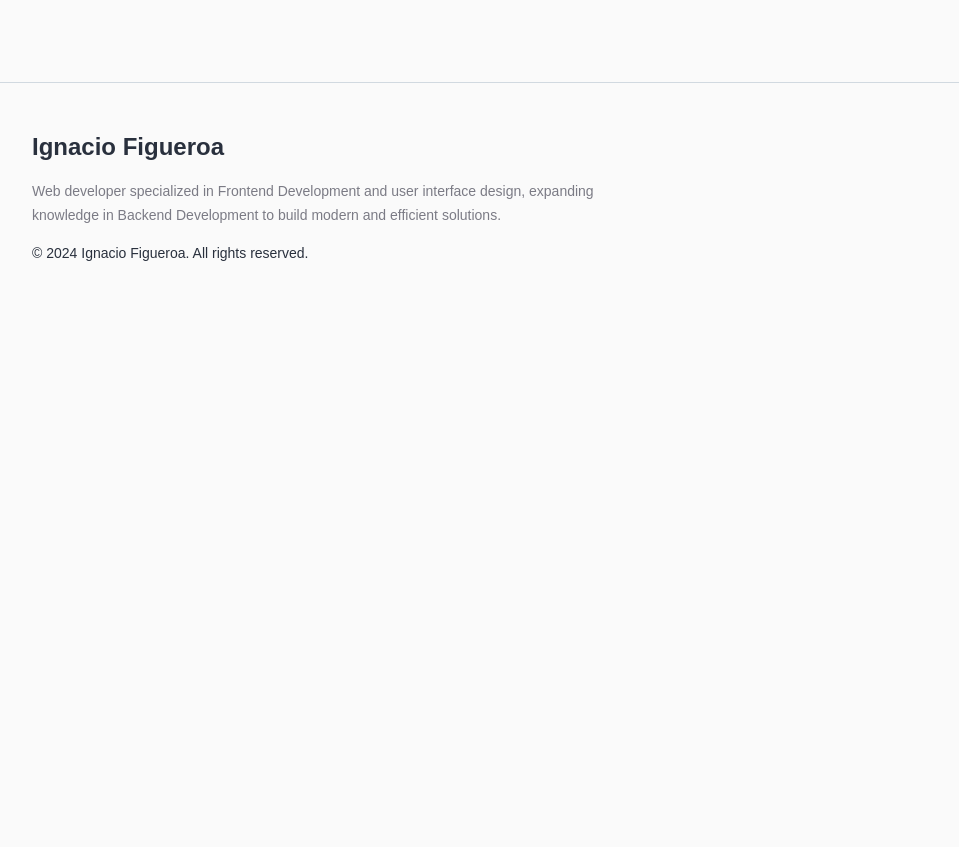
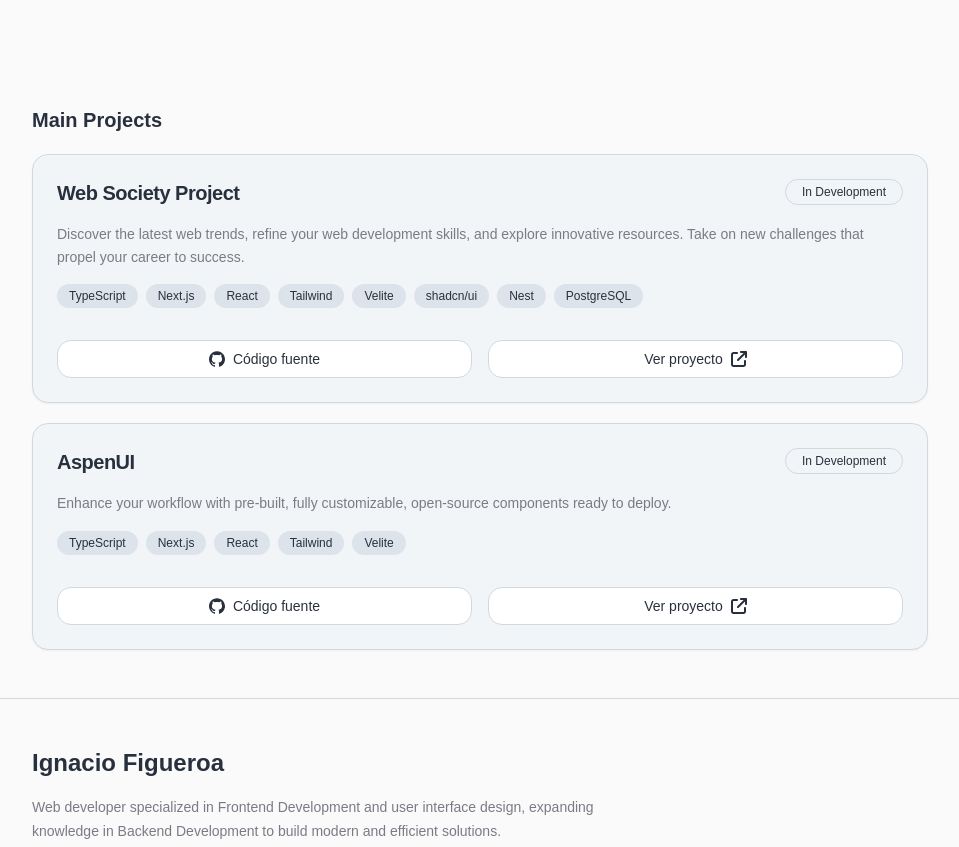
Before and after one commit to figueroaignacio/portfolio, a React (Vite) app: page / in a window 1280 px wide. Shown: the part 1425-2272 px from the top of the page, without its empty margins (160-1119 px from the left). Before the commit the page ends 1736 px from the top, so only its background shows below. Built offline with nearby package versions, Linux system fonts and the light colour scheme; a web font is replaced by a local one.

Commit message:
feat: add projects section

```diff
--- /dev/null
+++ b/src/components/Badge.tsx
@@ -0,0 +1,11 @@
+import { ReactNode } from "react";
+
+interface BadgeProps {
+  children: ReactNode;
+}
+
+export function Badge({ children }: BadgeProps) {
+  return (
+    <div className="text-xs bg-primary-foreground py-1 px-3 rounded-full">{children}</div>
+  )
+}
--- /dev/null
+++ b/src/components/ProjectCard.tsx
@@ -0,0 +1,60 @@
+import { Github } from "@/icons/Github.tsx";
+import { ArrowUp } from "@/icons/ArrowUp.tsx";
+import { Badge } from "@/components/Badge.tsx";
+
+interface ProjectCardProps {
+  name: string
+  description: string
+  technologies: string[]
+  code: string
+  site: string
+  status: string;
+}
+
+export function ProjectCard({ code, site, technologies, name, status, description }: ProjectCardProps) {
+  return (
+    <div className="bg-card rounded-lg border border-border shadow-sm hover:shadow-md transition-shadow duration-300">
+      <div className="p-6 space-y-4">
+        <div className="flex justify-between items-start">
+          <h3 className="text-xl font-bold tracking-tight">{name}</h3>
+          <span
+            className="px-4 py-1 text-xs rounded-full border border-border">
+            {status}
+          </span>
+        </div>
+        <p className="text-sm leading-relaxed text-muted-foreground">{description}</p>
+        {technologies.length > 0 && (
+          <div className="flex flex-wrap gap-2">
+            {technologies.map((tech, index) => (
+              <Badge
+                key={index}
+              >
+                {tech}
+              </Badge>
+            ))}
+          </div>
+        )}
+        <div className="flex justify-between pt-4 space-x-4">
+          <a
+            href={code}
+            target="_blank"
+            rel="noopener noreferrer"
+            className="flex-1 inline-flex items-center justify-center px-4 py-2 gap-2 border border-border rounded-md text-sm bg-primary hover:bg-primary-foreground transition-colors duration-100"
+          >
+            <Github />
+            <span>Código fuente</span>
+          </a>
+          <a
+            href={site}
+            target="_blank"
+            rel="noopener noreferrer"
+            className="flex-1 inline-flex items-center justify-center px-4 py-2 gap-2 border border-border rounded-md text-sm bg-primary hover:bg-primary-foreground transition-colors duration-100"
+          >
+            <span>Ver proyecto</span>
+            <ArrowUp />
+          </a>
+        </div>
+      </div>
+    </div>
+  )
+}
--- a/src/icons/Github.tsx
+++ b/src/icons/Github.tsx
@@ -1,19 +1,14 @@
-interface IconProps {
-  width: string;
-  height: string;
-}
-
-export function Github({ height, width }: IconProps) {
+export function Github() {
   return (
     <svg
-      width={width}
-      height={height}
+      height={16}
+      width={16}
       viewBox="0 0 24 24"
       xmlns="http://www.w3.org/2000/svg"
     >
       <title>GitHub</title>
       <path
-        fill="#f5f5f5"
+        fill="currentColor"
         d="M12 .297c-6.63 0-12 5.373-12 12 0 5.303 3.438 9.8 8.205 11.385.6.113.82-.258.82-.577 0-.285-.01-1.04-.015-2.04-3.338.724-4.042-1.61-4.042-1.61C4.422 18.07 3.633 17.7 3.633 17.7c-1.087-.744.084-.729.084-.729 1.205.084 1.838 1.236 1.838 1.236 1.07 1.835 2.809 1.305 3.495.998.108-.776.417-1.305.76-1.605-2.665-.3-5.466-1.332-5.466-5.93 0-1.31.465-2.38 1.235-3.22-.135-.303-.54-1.523.105-3.176 0 0 1.005-.322 3.3 1.23.96-.267 1.98-.399 3-.405 1.02.006 2.04.138 3 .405 2.28-1.552 3.285-1.23 3.285-1.23.645 1.653.24 2.873.12 3.176.765.84 1.23 1.91 1.23 3.22 0 4.61-2.805 5.625-5.475 5.92.42.36.81 1.096.81 2.22 0 1.606-.015 2.896-.015 3.286 0 .315.21.69.825.57C20.565 22.092 24 17.592 24 12.297c0-6.627-5.373-12-12-12"
       ></path>
     </svg>
--- a/src/locales/en/en.json
+++ b/src/locales/en/en.json
@@ -66,6 +66,42 @@
           ]
         }
       ]
+    },
+    "mainProjects": {
+      "title": "Main Projects",
+      "items": [
+        {
+          "name": "Web Society Project",
+          "description": "Discover the latest web trends, refine your web development skills, and explore innovative resources. Take on new challenges that propel your career to success.",
+          "technologies": [
+            "TypeScript",
+            "Next.js",
+            "React",
+            "Tailwind",
+            "Velite",
+            "shadcn/ui",
+            "Nest",
+            "PostgreSQL"
+          ],
+          "code": "https://github.com/figueroaignacio/websociety",
+          "site": "https://websociety.onrender.com/en",
+          "status": "In Development"
+        },
+        {
+          "name": "AspenUI",
+          "description": "Enhance your workflow with pre-built, fully customizable, open-source components ready to deploy.",
+          "technologies": [
+            "TypeScript",
+            "Next.js",
+            "React",
+            "Tailwind",
+            "Velite"
+          ],
+          "code": "https://github.com/figueroaignacio/aspen-ui",
+          "site": "https://aspen-ui.netlify.app/en",
+          "status": "In Development"
+        }
+      ]
     }
   },
   "components": {
--- a/src/locales/es/es.json
+++ b/src/locales/es/es.json
@@ -66,6 +66,42 @@
           ]
         }
       ]
+    },
+    "mainProjects": {
+      "title": "Proyectos Principales",
+      "items": [
+        {
+          "name": "Web Society Project",
+          "description": "Descubre las últimas tendencias web, perfecciona tus habilidades en desarrollo web y explora recursos innovadores. Acepta nuevos desafíos que catapulten tu carrera hacia el éxito.",
+          "technologies": [
+            "TypeScript",
+            "Next.js",
+            "React",
+            "Tailwind",
+            "Velite",
+            "shadcn/ui",
+            "Nest",
+            "PostgreSQL"
+          ],
+          "code": "https://github.com/figueroaignacio/websociety",
+          "site": "https://websociety.onrender.com/es",
+          "status": "En desarollo"
+        },
+        {
+          "name": "AspenUI",
+          "description": "Mejora tu flujo de trabajo con componentes preconstruidos, totalmente personalizables y de código abierto, listos para implementar.",
+          "technologies": [
+            "TypeScript",
+            "Next.js",
+            "React",
+            "Tailwind",
+            "Velite"
+          ],
+          "code": "https://github.com/figueroaignacio/aspen-ui",
+          "site": "https://aspen-ui.netlify.app/es",
+          "status": "En Desarrollo"
+        }
+      ]
     }
   },
   "components": {
--- a/src/pages/Home.tsx
+++ b/src/pages/Home.tsx
@@ -7,6 +7,7 @@ import { Trans, useTranslation } from "react-i18next"
 import { Link } from "react-router-dom"
 import { ExperienceCard } from "@/components/ExperienceCard.tsx";
 import { CallToAction } from "@/components/CallToAction.tsx";
+import { ProjectCard } from "@/components/ProjectCard.tsx";
 
 // Icons
 import { Chevron, User } from "@/components/Icons.tsx"
@@ -24,9 +25,19 @@ type Experience = {
   techStack: string[];
 }
 
+type Project = {
+  name: string
+  description: string
+  technologies: string[]
+  code: string
+  site: string
+  status: "In Development" | "Completed" | "Under maintenance"
+}
+
 export function Home() {
   const { t } = useTranslation()
   const experience = t("sections.experience.items", { returnObjects: true }) as Experience[]
+  const mainProjects = t("sections.mainProjects.items", { returnObjects: true }) as Project[]
 
   const links: { href: string; label: string; icon: React.ReactNode }[] = [
     {
@@ -46,7 +57,7 @@ export function Home() {
       variants={containerVariants}
       initial="hidden"
       animate="visible"
-      className="space-y-12 pb-12"
+      className="space-y-14 pb-12"
     >
       <section
         className="min-h-[80dvh] flex flex-col justify-center gap-y-3"
@@ -107,6 +118,26 @@ export function Home() {
       <section>
         <CallToAction />
       </section>
+      <section>
+        <h2
+          className="font-bold text-xl mb-5"
+        >
+          {t("sections.mainProjects.title")}
+        </h2>
+        <ul className="space-y-5 items-center">
+          {mainProjects.map((item, index) => (
+            <li key={index}>
+              <ProjectCard
+                description={item.description}
+                code={item.code}
+                site={item.site}
+                status={item.status}
+                technologies={item.technologies}
+                name={item.name} />
+            </li>
+          ))}
+        </ul>
+      </section>
     </motion.div>
   )
 }
```
